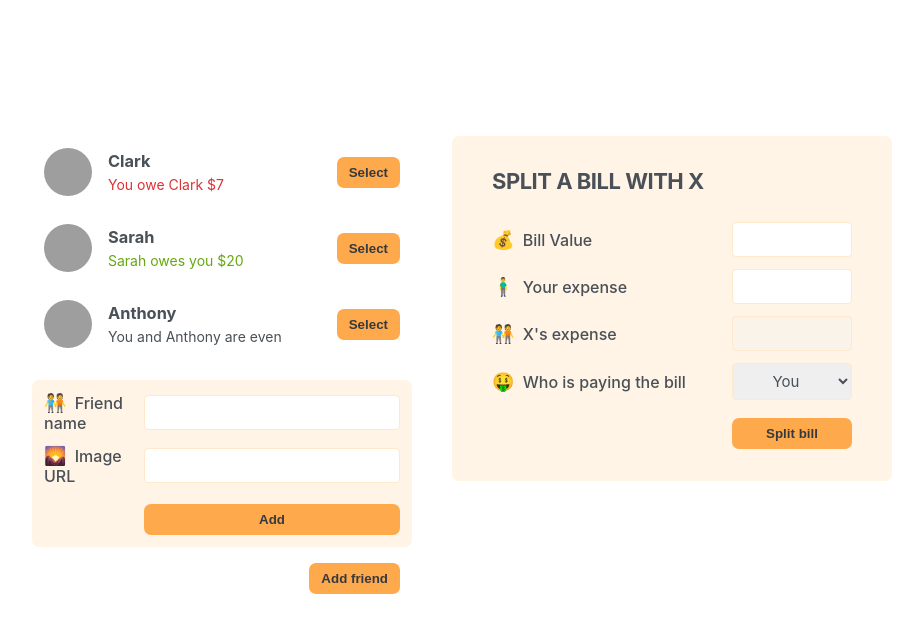
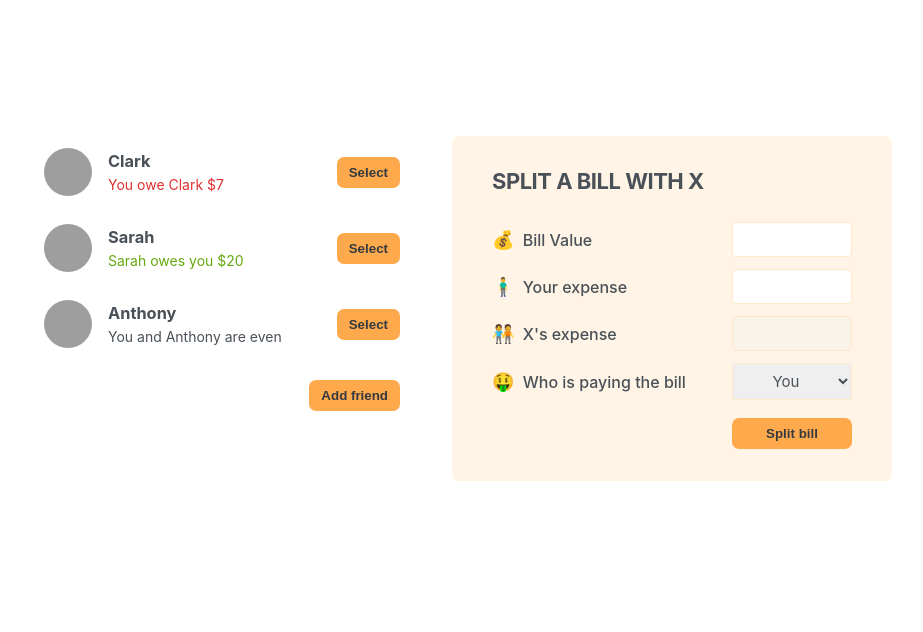
Before and after one commit to QuackPlayground/react-rookie, a React (Vite) app: page / in a window 1280 px wide. Shown: the top 632 px of the page, without its empty margins (178-1101 px from the left). Built offline with nearby package versions, Linux system fonts and the light colour scheme; grey boxes are pictures that could not be loaded.

Commit message:
feat: add dynamic to add friend form

```diff
--- a/src/App.jsx
+++ b/src/App.jsx
@@ -1,5 +1,8 @@
 /* eslint-disable react/no-unescaped-entities */
 /* eslint-disable react/prop-types */
+
+import { useState } from "react";
+
 /* eslint-disable react/jsx-key */
 const initialFriends = [
   {
@@ -22,13 +25,29 @@
   },
 ];
 
+function Button({ children, onClick }) {
+  return (
+    <button className="button" onClick={onClick}>{ children }</button>
+  )
+}
+
+
 export default function App() {
+
+  const [showAddFriend, setShowAddFriend] = useState(false); //default hidden
+
+  function handleShowAddFriend() {
+    setShowAddFriend((show) => !show)
+  }
+
   return (
     <div className="app">
       <div className="sidebar">
         <FriendsList />
-        <FormAddFriend />
-        <Button>Add friend</Button>
+        {showAddFriend && (<FormAddFriend />)}
+        <Button onClick={handleShowAddFriend}>
+          {showAddFriend ? 'Close' : 'Add friend'}
+        </Button>
       </div>
 
       <FormSplitBill />
@@ -62,12 +81,6 @@
 
       <Button>Select</Button>
     </li>
-  )
-}
-
-function Button({ children }) {
-  return (
-    <button className="button">{ children }</button>
   )
 }
 
```
